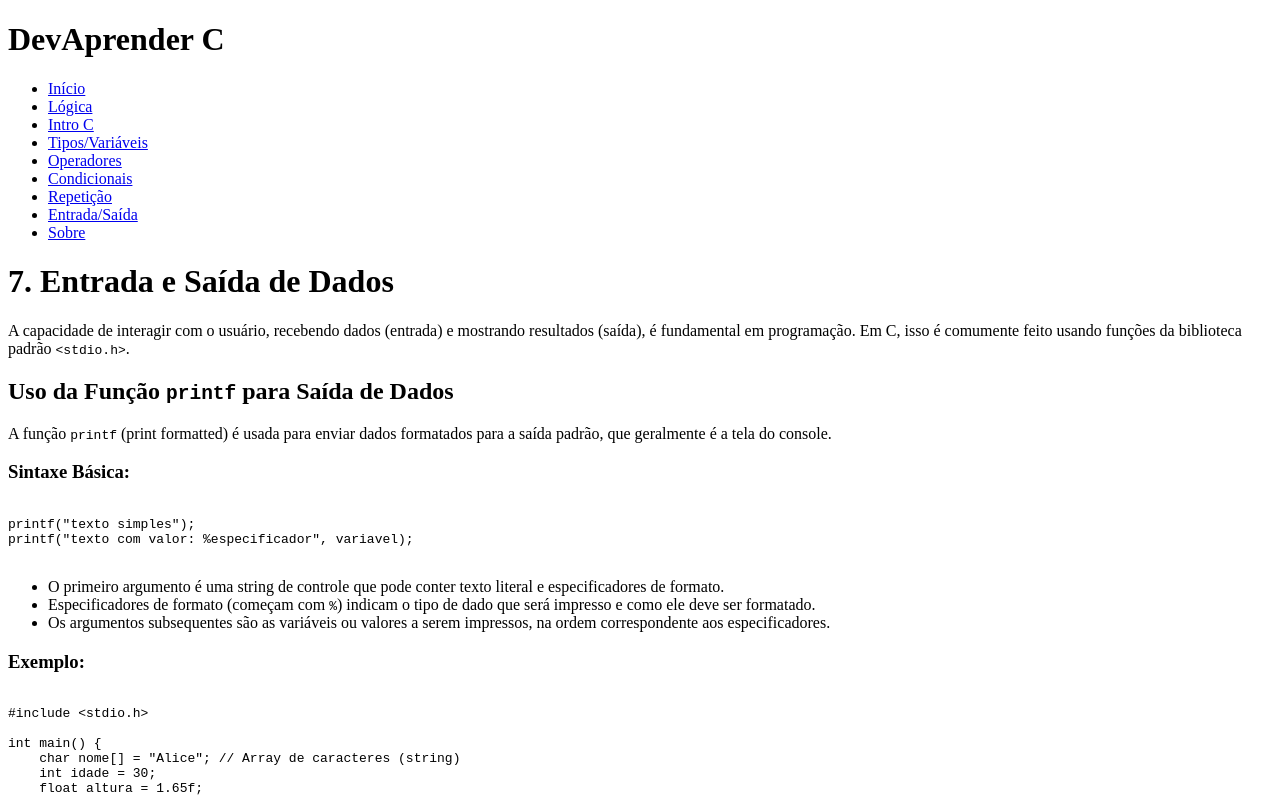
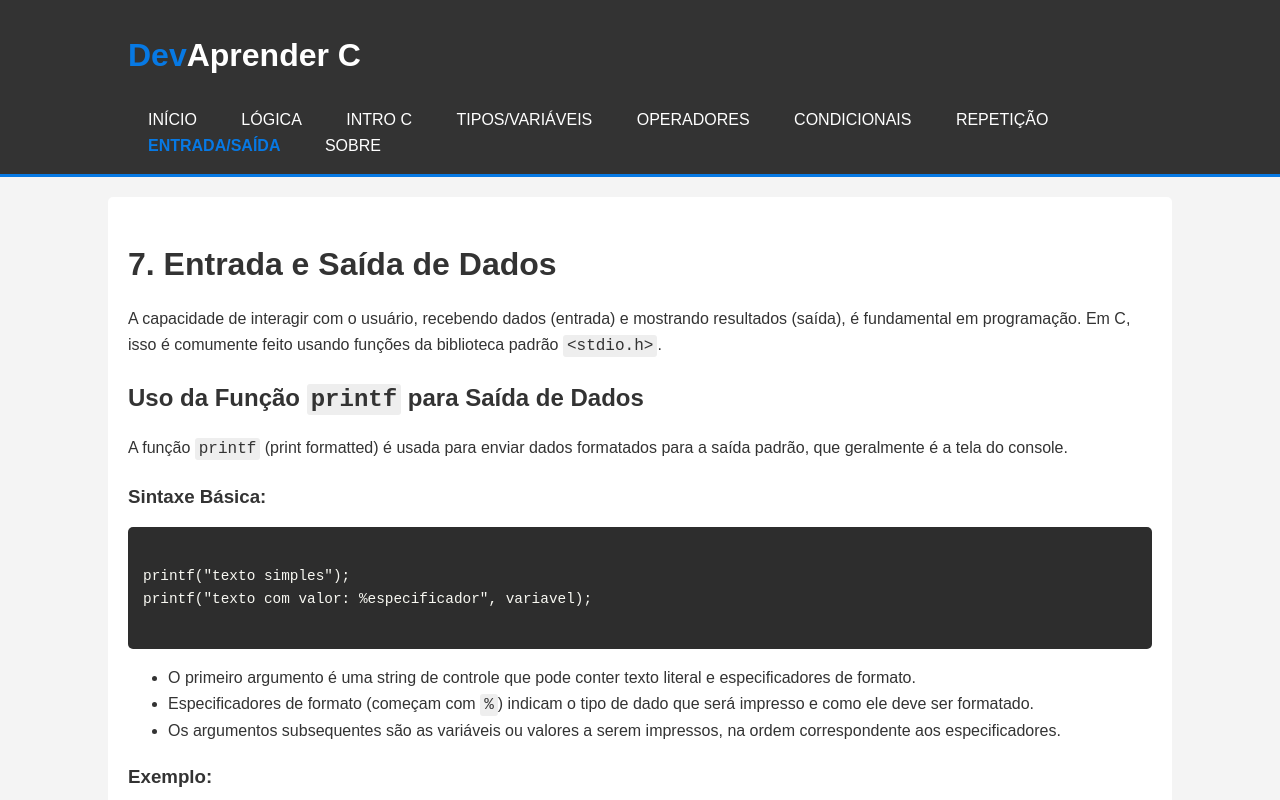
Before and after one commit to DiegoFroehlichLeal/PacSemestre01, a plain HTML site: page pages/entrada_saida_dados.html in a window 1280 px wide. Shown: the top 800 px of the page. Drawn offline with Linux system fonts and the light colour scheme; files that its build step writes are made by us from their sources; the site is published under a folder, as on GitHub Pages, so addresses that start at the root find nothing.

Commit message:
Seceond commit

```diff
--- a/pages/entrada_saida_dados.html
+++ b/pages/entrada_saida_dados.html
@@ -5,7 +5,7 @@
     <meta charset="UTF-8">
     <meta name="viewport" content="width=device-width, initial-scale=1.0">
     <title>Entrada e Saída de Dados em C - DevAprender C</title>
-    <link rel="stylesheet" href="/styles/style.css">
+    <link rel="stylesheet" href="styles/style.css">
 </head>
 
 <body>
@@ -16,15 +16,15 @@
             </div>
             <nav>
                 <ul>
-                    <li><a href="/index.html">Início</a></li>
-                    <li><a href="/pages/logica_programacao.html">Lógica</a></li>
-                    <li><a href="/pages/introducao_c.html">Intro C</a></li>
-                    <li><a href="/pages/tipos_dados_variaveis.html">Tipos/Variáveis</a></li>
-                    <li><a href="/pages/operadores_expressoes.html">Operadores</a></li>
-                    <li><a href="/pages/estruturas_condicionais.html">Condicionais</a></li>
-                    <li><a href="/pages/estruturas_repeticao.html">Repetição</a></li>
-                    <li class="current"><a href="/pages/entrada_saida_dados.html">Entrada/Saída</a></li>
-                    <li><a href="/pages/sobre.html">Sobre</a></li>
+                    <li><a href="index.html">Início</a></li>
+                    <li><a href="pages/logica_programacao.html">Lógica</a></li>
+                    <li><a href="pages/introducao_c.html">Intro C</a></li>
+                    <li><a href="pages/tipos_dados_variaveis.html">Tipos/Variáveis</a></li>
+                    <li><a href="pages/operadores_expressoes.html">Operadores</a></li>
+                    <li><a href="pages/estruturas_condicionais.html">Condicionais</a></li>
+                    <li><a href="pages/estruturas_repeticao.html">Repetição</a></li>
+                    <li class="current"><a href="pages/entrada_saida_dados.html">Entrada/Saída</a></li>
+                    <li><a href="pages/sobre.html">Sobre</a></li>
                 </ul>
             </nav>
         </div>
@@ -305,7 +305,7 @@ int main() {
     <footer>
         <p>DevAprender C &copy; 2025 - Desenvolvido por [Nome do Grupo]</p>
     </footer>
-    <script src="/scripts/scripts.js"></script>
+    <script src="scripts/scripts.js"></script>
 </body>
 
 </html>
```
Also changed, not shown: index.html (+12 -12 lines), pages/estruturas_condicionais.html (+9 -9 lines), pages/estruturas_repeticao.html (+11 -11 lines), pages/introducao_c.html (+7 -7 lines), pages/logica_programacao.html (+6 -6 lines), pages/operadores_expressoes.html (+9 -9 lines), pages/sobre.html (+10 -10 lines), pages/tipos_dados_variaveis.html (+10 -10 lines).
